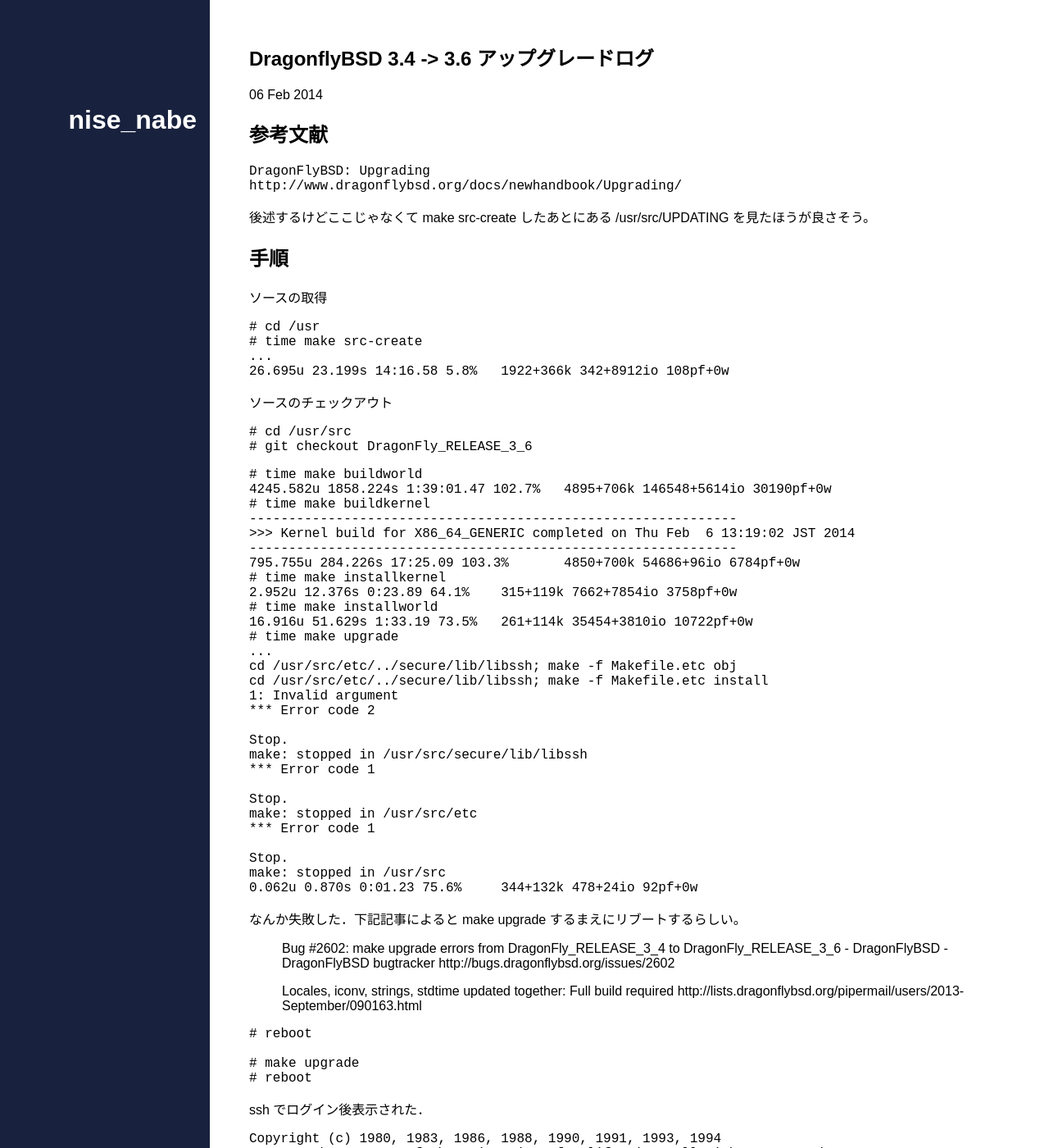
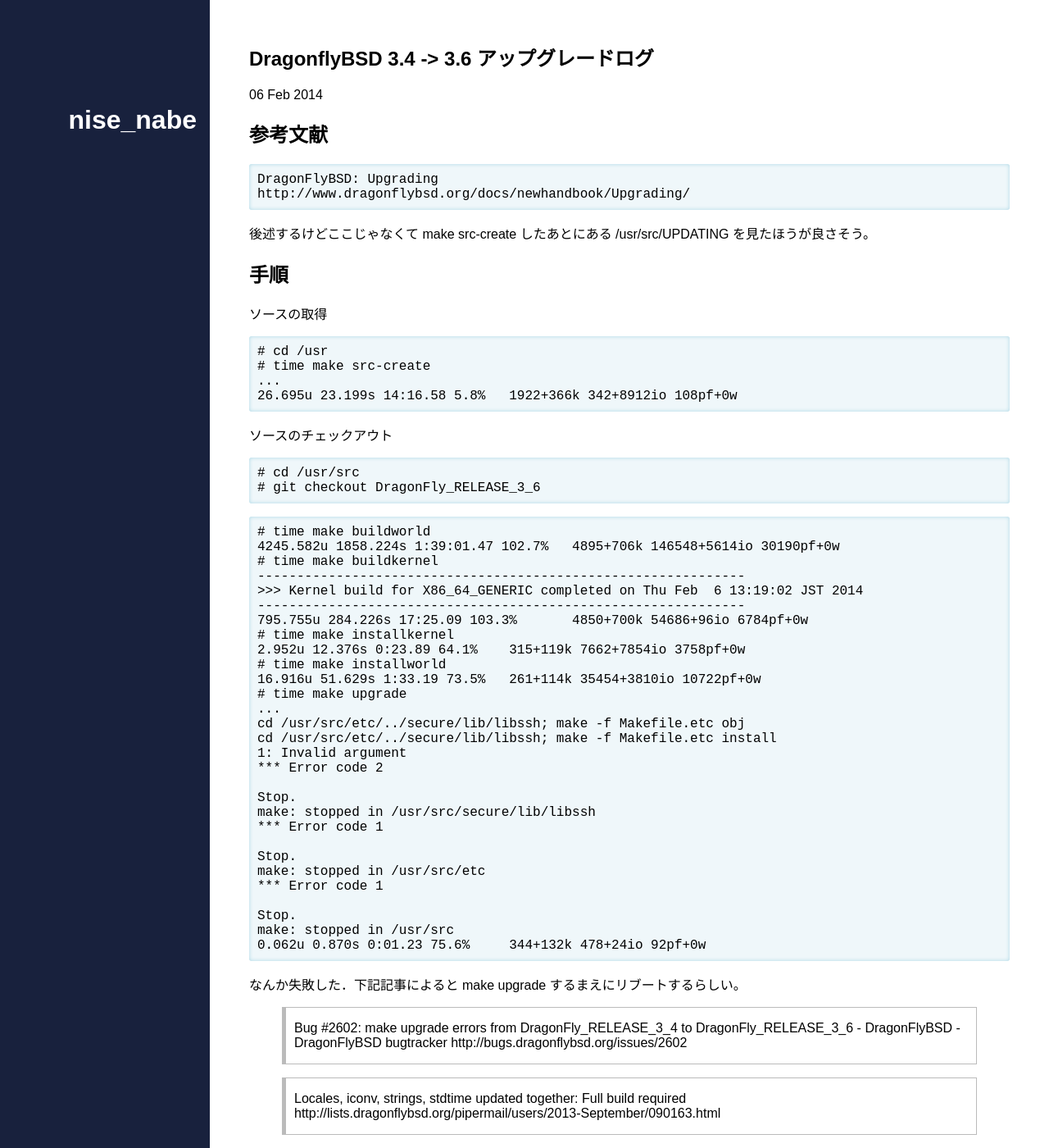
Before and after one commit to nise-nabe/bitbucket-pages, a Jekyll site: the page built from _posts/2014-02-06-upgrade-dbsd-34-36.md, in a window 1280 px wide and 1400 px high. Shown: the whole window at 82% size. Built offline with Jekyll 4.4.1, drawn with Linux system fonts in a browser that asks for light colours.

Commit message:
update css (pre and blockquote)

```diff
--- a/css/blog.css
+++ b/css/blog.css
@@ -174,3 +174,16 @@ a:focus {
 		padding: 2em 1em 0;
 	}
 }
+
+pre {
+	background-color: rgba(173, 216, 230, 0.2);
+	border-radius: 3px;
+	box-shadow: 0 0 5px rgba(173, 216, 230, 1.0) inset;
+	padding: 10px;
+}
+
+blockquote {
+	border: #bbbbbb 1px solid;
+	border-left: #bbbbbb 5px solid;
+	padding-left: 10px;
+}
```
